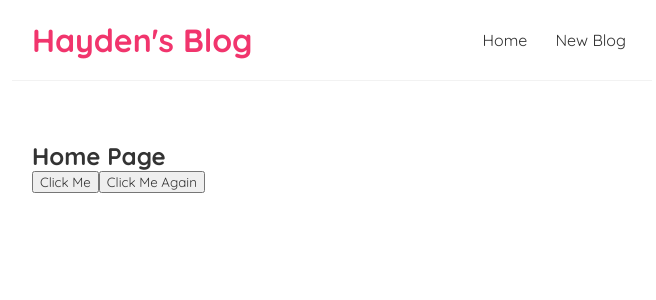
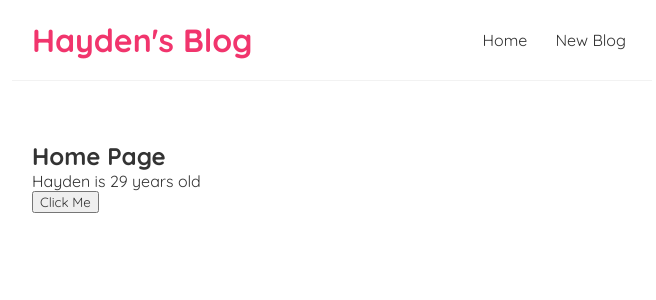
Before and after one commit to haydenshelley/react-blog-tutorial, a React (Create React App) app: page / in a window 1280 px wide. Shown: the top 300 px of the page, without its empty margins (308-964 px from the left). Built offline with nearby package versions, Linux system fonts and the light colour scheme.

Commit message:
usestate buttons on home page

```diff
--- a/src/Home.js
+++ b/src/Home.js
@@ -1,17 +1,21 @@
+import { useState } from "react";
+
 const Home = () => {
-  const handleClick = (e) => {
-    console.log(e);
-  };
+  const [name, setName] = useState("Hayden");
+  const [age, setAge] = useState(29);
 
-  const handleClickAgain = (name) => {
-    console.log(`hello ${name}`);
+  const handleClick = () => {
+    setName("Jaime");
+    setAge(28);
   };
 
   return (
     <div className="home">
       <h2>Home Page</h2>
+      <p>
+        {name} is {age} years old
+      </p>
       <button onClick={handleClick}>Click Me</button>
-      <button onClick={() => handleClickAgain("hayden")}>Click Me Again</button>
     </div>
   );
 };
```
